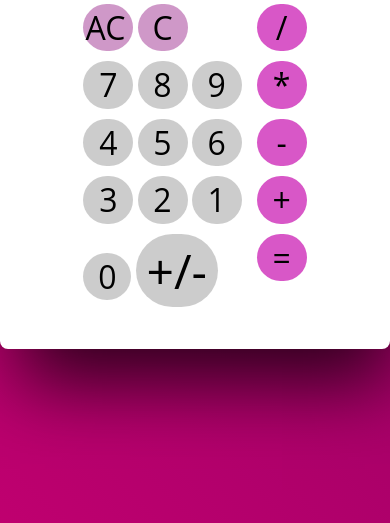
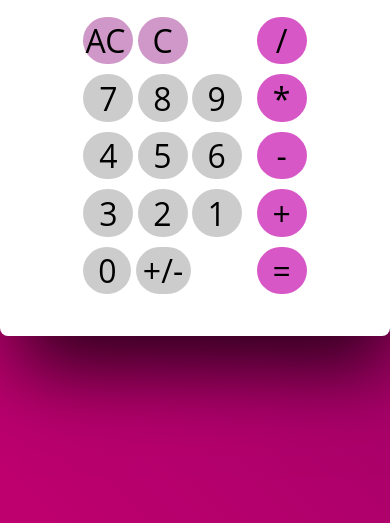
Before and after one commit to GuilhermeMesquita/calc.iv2, a plain HTML site: page index.html in a window 390 px wide. Shown: the part 321-844 px from the top of the page. Drawn offline with nearby package versions, Linux system fonts and the light colour scheme.

Commit message:
ajuste responsividade

```diff
--- a/style.css
+++ b/style.css
@@ -150,7 +150,7 @@ button {
     .container{
         width: 25em;
     }
-    .btnNumbers{
+    .btnNumbers, .btnUnary{
         font-size:32px;
         width: 50px;
         padding: 1% 1% 1% 1%;
```
